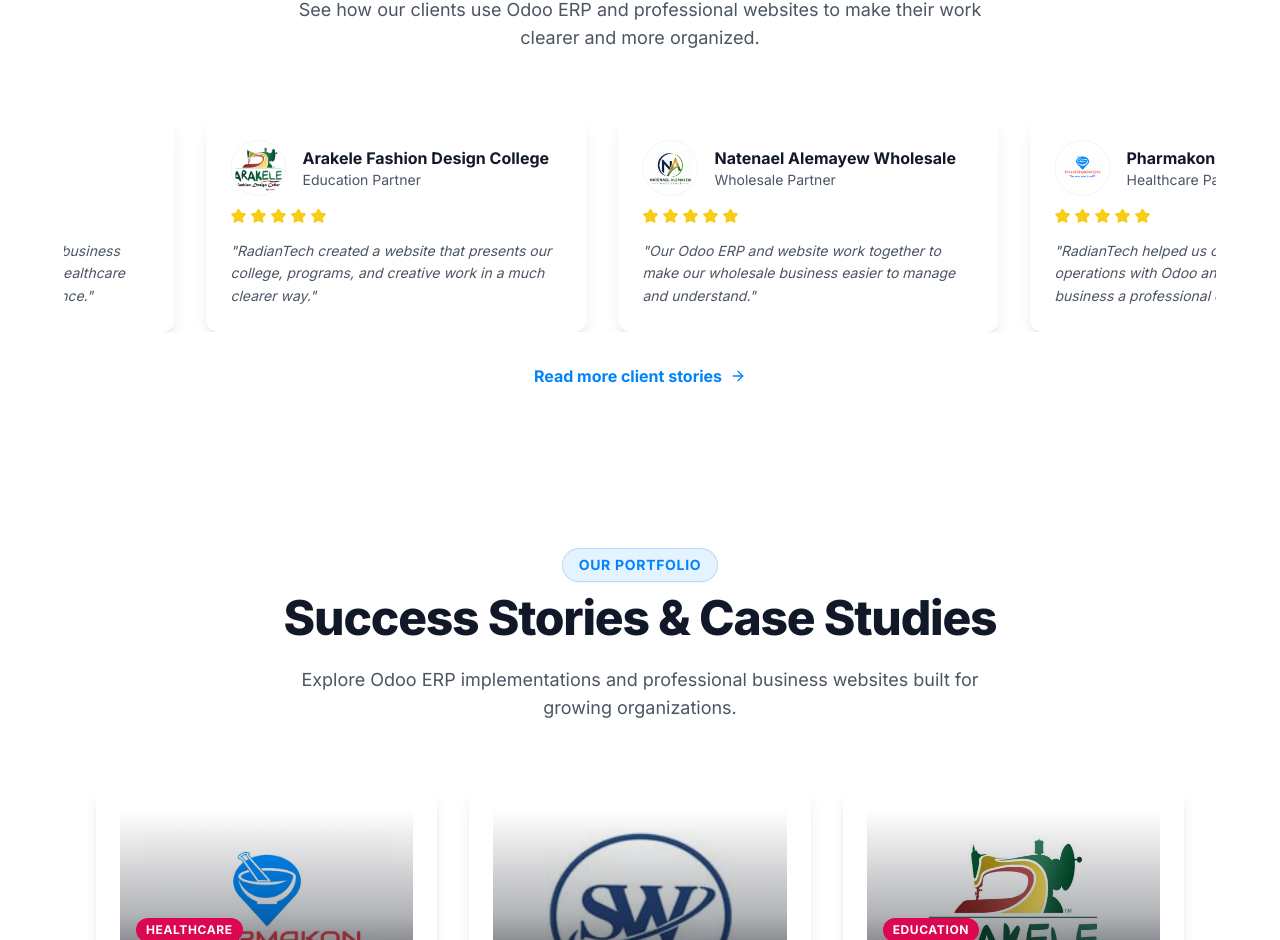
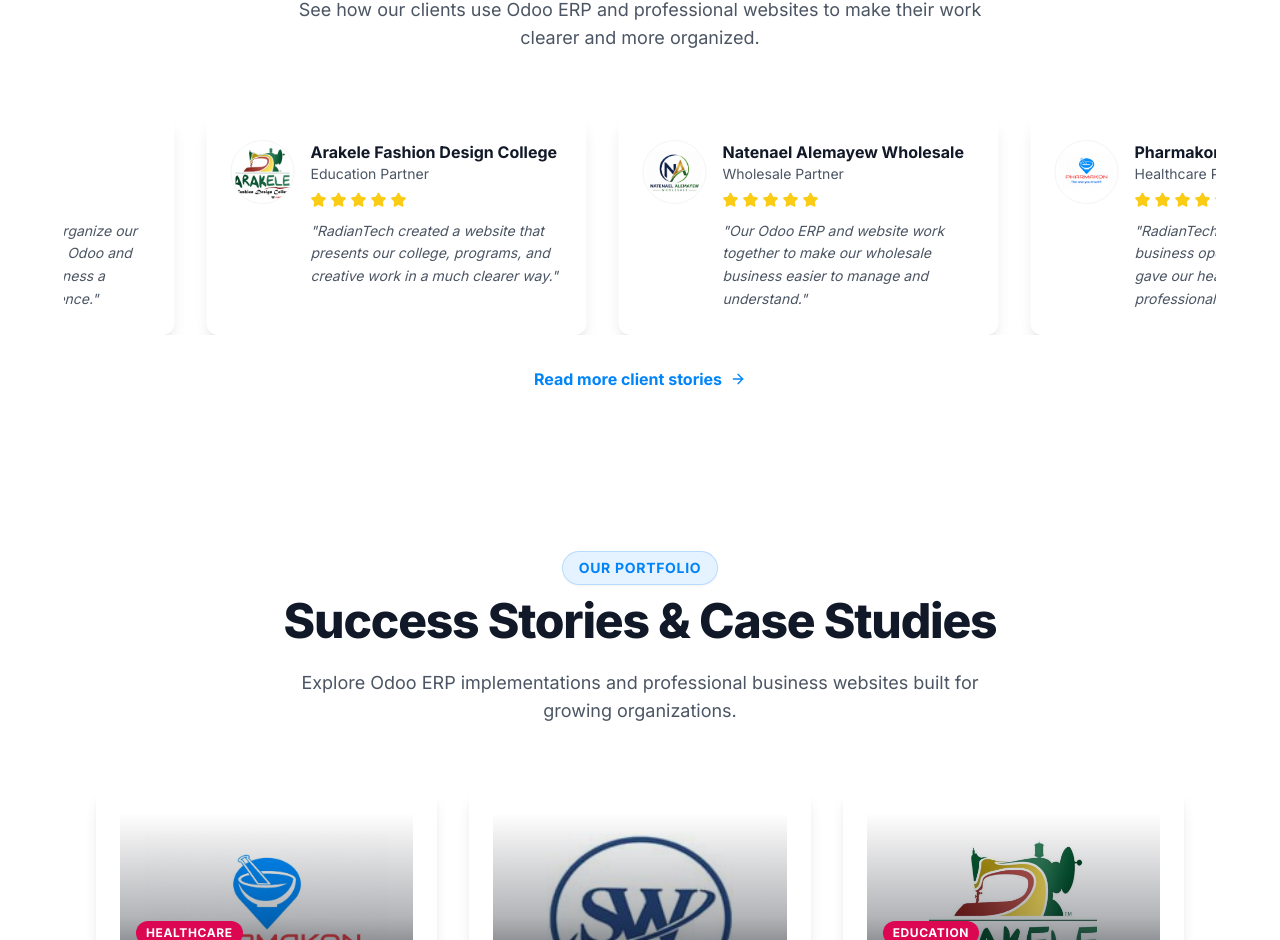
Before and after one commit to abdibiranu30680070/radian_tech, a Next.js app: page / in a window 1280 px wide. Shown: the part 5657-6597 px from the top of the page. Built offline with nearby package versions, Linux system fonts and the light colour scheme.

Commit message:
Place client logos beside testimonial stories

```diff
--- a/src/components/HomeHighlights.tsx
+++ b/src/components/HomeHighlights.tsx
@@ -150,24 +150,20 @@
             <div className="client-marquee-track flex w-max gap-6 sm:gap-8 hover:[animation-play-state:paused]">
               {[...testimonials, ...testimonials].map((testimonial, index) => (
                 <Card key={`${testimonial.name}-${index}`} className="relative w-[min(86vw,380px)] shrink-0">
-                  <CardHeader>
-                    <div className="flex items-center gap-4">
-                      <div className="w-14 h-14 rounded-full bg-white border border-gray-100 flex items-center justify-center overflow-hidden shrink-0">
+                  <CardContent className="flex items-start gap-4">
+                    <div className="w-16 h-16 rounded-full bg-white border border-gray-100 flex items-center justify-center overflow-hidden shrink-0">
                       <img src={testimonial.logo} alt={`${testimonial.name} logo`} className="w-full h-full object-contain p-1" />
                     </div>
-                      <div>
+                    <div className="min-w-0">
                       <CardTitle className="text-base">{testimonial.name}</CardTitle>
-                        <p className="text-sm text-gray-600 dark:text-gray-400">{testimonial.role}</p>
-                      </div>
-                    </div>
-                    <div className="flex gap-1 pt-3">
+                      <p className="text-sm text-gray-600 dark:text-gray-400 mb-2">{testimonial.role}</p>
+                      <div className="flex gap-1 mb-3">
                         {[...Array(5)].map((_, starIndex) => (
                           <Star key={starIndex} className="w-4 h-4 fill-yellow-400 text-yellow-400" />
                         ))}
                       </div>
-                  </CardHeader>
-                  <CardContent>
                       <p className="text-sm leading-relaxed italic">&quot;{testimonial.quote}&quot;</p>
+                    </div>
                   </CardContent>
                 </Card>
               ))}
```
Lines whose indentation alone changed are shown as unchanged.
